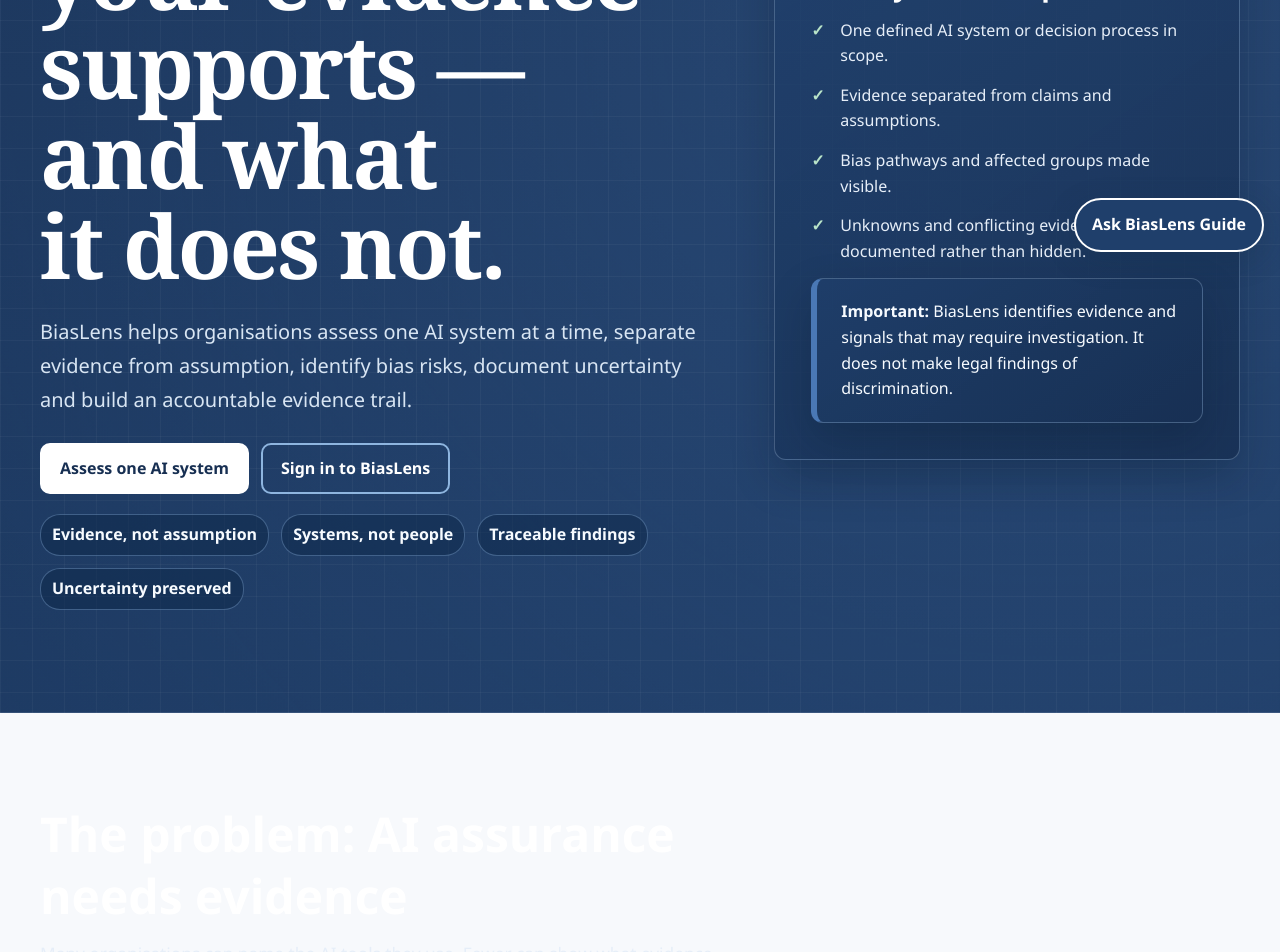
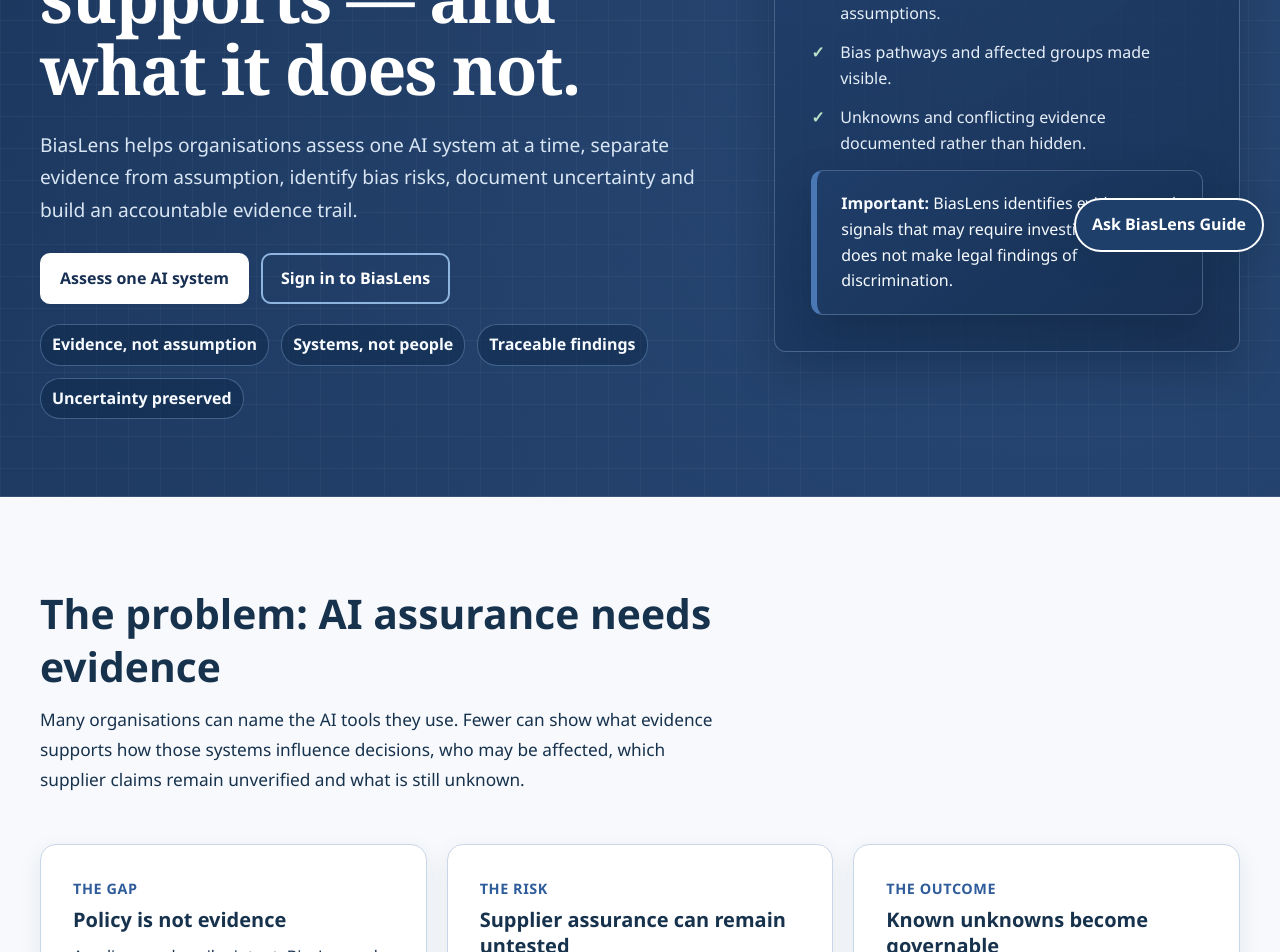
Before and after one commit to laggiesfl/BiasLens-Full-Platform, a Next.js app: page / in a window 1280 px wide. Shown: the part 460-1412 px from the top of the page. Built offline with nearby package versions, Linux system fonts and the light colour scheme.

Commit message:
fix: reduce hero scale and restore light-section contrast

```diff
--- a/src/app/home.module.css
+++ b/src/app/home.module.css
@@ -10,6 +10,17 @@
 .homeSectionWhite {
   background: #ffffff;
   color: #17324d;
+}
+
+.homeSectionLight h2,
+.homeSectionLight h3,
+.homeSectionLight p,
+.homeSectionLight li,
+.homeSectionWhite h2,
+.homeSectionWhite h3,
+.homeSectionWhite p,
+.homeSectionWhite li {
+  color: #17324d !important;
 }
 
 .homeSectionBlue {
@@ -31,7 +42,7 @@
 }
 
 .sectionIntro h2 {
-  font-size: clamp(2rem, 4vw, 3rem);
+  font-size: clamp(1.8rem, 3.2vw, 2.55rem);
   margin-bottom: 0.75rem;
 }
 
@@ -71,6 +82,12 @@
   border-radius: 16px;
   padding: clamp(1.35rem, 2.5vw, 2rem);
   box-shadow: 0 8px 24px rgba(23, 50, 77, 0.08);
+}
+
+.card h3,
+.card p,
+.card li {
+  color: #17324d !important;
 }
 
 .card h3 {
@@ -122,6 +139,12 @@
   min-height: 100%;
 }
 
+.step h3,
+.step p,
+.step li {
+  color: #17324d !important;
+}
+
 .stepNumber {
   display: inline-grid;
   place-items: center;
@@ -146,6 +169,12 @@
   border: 1px solid #c9d6e8;
   border-radius: 12px;
   overflow: clip;
+}
+
+.detailsGroup summary,
+.detailsBody p,
+.detailsBody li {
+  color: #17324d !important;
 }
 
 .detailsGroup summary {
@@ -208,7 +237,7 @@
 }
 
 :global(.public-hero) {
-  padding: clamp(3.5rem, 8vw, 6.5rem) 0;
+  padding: clamp(3rem, 6vw, 5rem) 0;
 }
 
 :global(.public-hero-grid) {
@@ -217,14 +246,14 @@
 }
 
 :global(.public-hero h1) {
-  max-width: 13ch;
-  font-size: clamp(2.75rem, 7vw, 5.5rem);
-  line-height: 1.02;
+  max-width: 15ch;
+  font-size: clamp(2.5rem, 5.4vw, 4.25rem);
+  line-height: 1.06;
 }
 
 :global(.public-hero .public-lead) {
   max-width: 62ch;
-  font-size: clamp(1.05rem, 2vw, 1.25rem);
+  font-size: clamp(1.05rem, 2vw, 1.2rem);
   line-height: 1.7;
 }
 
@@ -265,7 +294,8 @@
   }
 
   :global(.public-hero h1) {
-    font-size: clamp(2.3rem, 12vw, 3.7rem);
+    max-width: 16ch;
+    font-size: clamp(2.15rem, 10vw, 3.2rem);
   }
 
   :global(.public-footer) {
```
